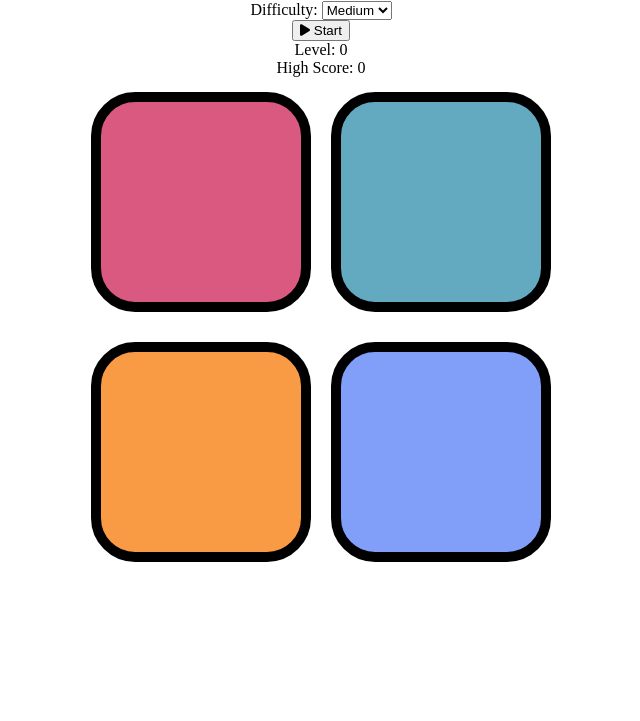
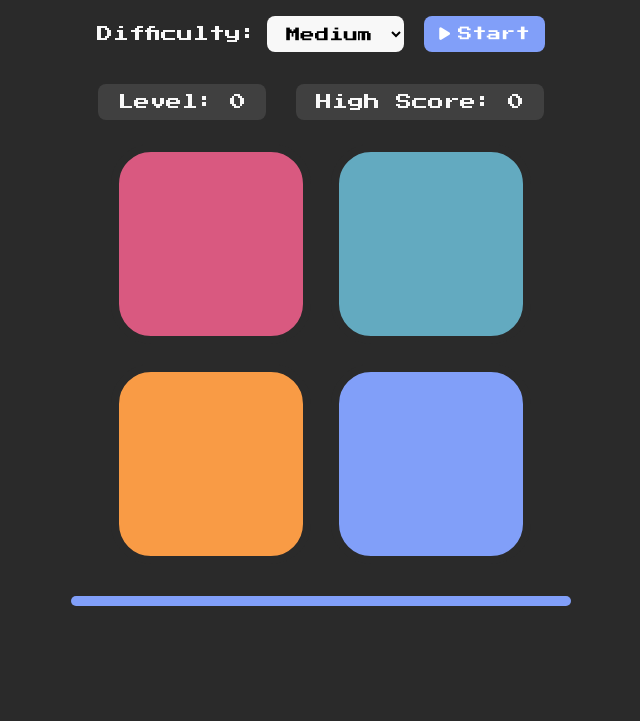
Before and after one commit to nayandixit02/Simon_Says_JS, a plain HTML site: page index.html in a window 1280 px wide. Shown: the part 79-800 px from the top of the page, without its empty margins (319-959 px from the left). Drawn offline with nearby package versions, Linux system fonts and the light colour scheme.

Commit message:
Update style.css
added some extra styling

```diff
--- a/style.css
+++ b/style.css
@@ -1,41 +1,219 @@
+:root {
+  --pink: #d95980;
+  --blue: #63aac0;
+  --orange: #f99b45;
+  --purple: #819ff9;
+  --dark: #2a2a2a;
+  --light: #f8f8f8;
+}
+
+* {
+  margin: 0;
+  padding: 0;
+  box-sizing: border-box;
+}
+
 body {
+  font-family: "Press Start 2P", cursive;
   text-align: center;
+  background-color: var(--dark);
+  color: var(--light);
+  min-height: 100vh;
+  display: flex;
+  justify-content: center;
+  align-items: center;
+  padding: 20px;
+}
+
+.container {
+  max-width: 800px;
+  width: 100%;
+}
+
+header {
+  margin-bottom: 2rem;
+}
+
+h1 {
+  font-size: 2.5rem;
+  margin-bottom: 1.5rem;
+  text-shadow: 3px 3px 0 rgba(0, 0, 0, 0.2);
+  color: #fff;
+}
+
+.controls {
+  display: flex;
+  justify-content: center;
+  gap: 20px;
+  flex-wrap: wrap;
+  margin-bottom: 1.5rem;
+}
+
+.difficulty {
+  display: flex;
+  align-items: center;
+  gap: 10px;
+}
+
+select,
+.btn {
+  padding: 10px 15px;
+  border-radius: 8px;
+  border: none;
+  font-family: inherit;
+  font-size: 0.9rem;
+  cursor: pointer;
+  background-color: var(--light);
+  transition: all 0.3s;
+}
+
+.btn {
+  background-color: var(--purple);
+  color: white;
+  display: flex;
+  align-items: center;
+  gap: 8px;
+}
+
+.btn:hover {
+  transform: translateY(-2px);
+  box-shadow: 0 4px 8px rgba(0, 0, 0, 0.2);
+}
+
+.game-info {
+  display: flex;
+  justify-content: center;
+  gap: 30px;
+  margin-bottom: 1.5rem;
+}
+
+.score-box {
+  background-color: rgba(255, 255, 255, 0.1);
+  padding: 10px 20px;
+  border-radius: 8px;
+  min-width: 150px;
+}
+
+.game-container {
+  display: flex;
+  justify-content: center;
+  margin-bottom: 2rem;
 }
 
 .box {
-    width: 500px;
-    height: 500px;
-    margin: auto;
+  width: 100%;
+  max-width: 500px;
   display: flex;
   flex-wrap: wrap;
-    justify-content: space-evenly;
-    align-items: center;
-
+  justify-content: center;
+  gap: 20px;
+  perspective: 1000px;
 }
 
 .square {
-    width: 200px;
+  width: calc(50% - 20px);
+  max-width: 200px;
   height: 200px;
-    border: 10px solid black;
+  border: 8px solid var(--dark);
   border-radius: 20%;
+  cursor: pointer;
+  transition: transform 0.3s, box-shadow 0.3s;
+}
+
+.square:hover {
+  transform: scale(1.05);
+  box-shadow: 0 0 20px rgba(255, 255, 255, 0.3);
 }
 
 .pink {
-    background-color: #d95980;
+  background-color: var(--pink);
+  box-shadow: 0 5px 0 darken(var(--pink), 20%);
 }
 
 .blue {
-    background-color: #63aac0;
+  background-color: var(--blue);
+  box-shadow: 0 5px 0 darken(var(--blue), 20%);
 }
 
 .orange {
-    background-color: #f99b45;
+  background-color: var(--orange);
+  box-shadow: 0 5px 0 darken(var(--orange), 20%);
 }
 
 .purple {
-    background-color: #819ff9;
+  background-color: var(--purple);
+  box-shadow: 0 5px 0 darken(var(--purple), 20%);
 }
 
 .flash {
   background-color: white;
+  transform: scale(0.95);
+  box-shadow: 0 0 30px white;
 }
+
+.timer-container {
+  width: 100%;
+  max-width: 500px;
+  height: 10px;
+  background-color: rgba(255, 255, 255, 0.1);
+  border-radius: 5px;
+  margin: 0 auto 1.5rem;
+  overflow: hidden;
+}
+
+.timer-bar {
+  height: 100%;
+  width: 100%;
+  background-color: var(--purple);
+  transition: width 0.1s linear;
+}
+
+.message {
+  min-height: 60px;
+  font-size: 1.2rem;
+  margin-top: 1rem;
+}
+
+/* Animations */
+@keyframes pulse {
+  0% {
+    transform: scale(1);
+  }
+  50% {
+    transform: scale(1.05);
+  }
+  100% {
+    transform: scale(1);
+  }
+}
+
+.pulse {
+  animation: pulse 0.5s;
+}
+
+/* Responsive Design */
+@media (max-width: 600px) {
+  h1 {
+    font-size: 1.8rem;
+  }
+
+  .square {
+    height: 150px;
+  }
+
+  .controls {
+    flex-direction: column;
+    align-items: center;
+  }
+
+  .game-info {
+    flex-direction: column;
+    gap: 10px;
+  }
+}
+
+@media (max-width: 400px) {
+  .square {
+    height: 120px;
+  }
+}
```
Lines whose indentation alone changed are shown as unchanged.
